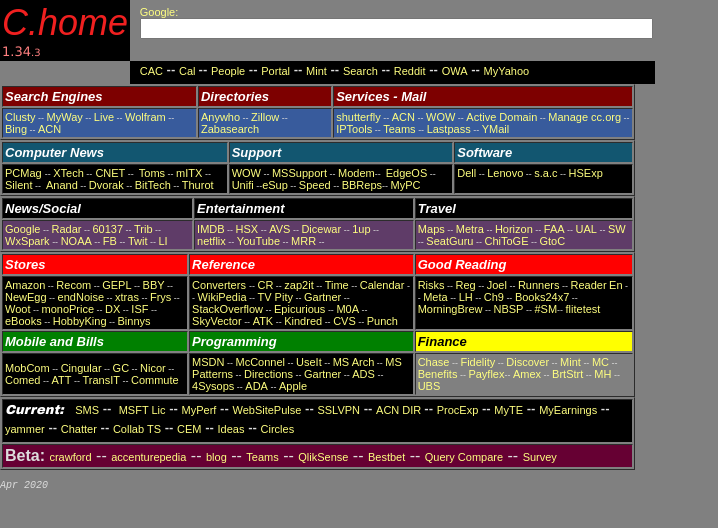
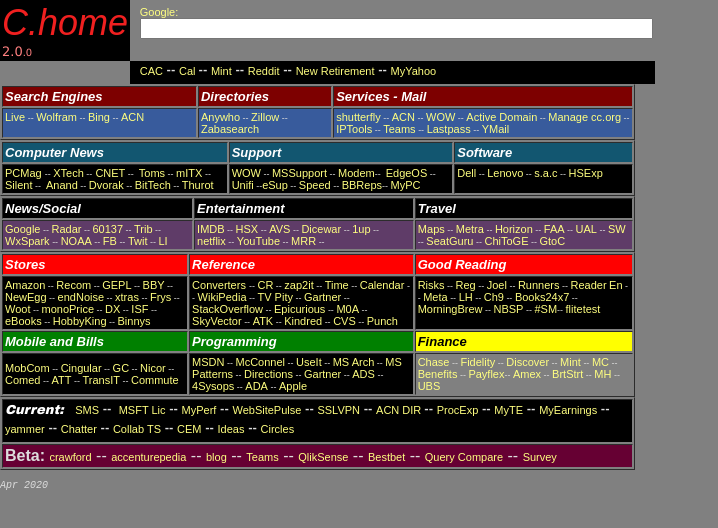
Before and after one commit to ccrawford/ccrawford.github.io, a plain HTML site: page index.html in a window 1280 px wide. Shown: the whole page, without its empty margins (0-718 px from the left). Drawn offline with Linux system fonts and the light colour scheme.

Commit message:
First fix w/o Accenture

```diff
--- a/index.html
+++ b/index.html
@@ -102,17 +102,22 @@ A.body1:visited
 <table border="0" width="635" cellspacing="0" cellpadding="2">
   <tbody>
     <tr>
-      <td valign="top" bgcolor="#000000" width="29%"><span style="color: #ff8080; font-family: Verdana; font-size: xx-large;"> <a style="font-size: 36; color: #f02020; font-style: italic;" href="http://temp.ccrawford.org/home.htm">C.home</a> </span><span style="color: #ff8080; font-family: Verdana; font-size: small;">1.34</span><span class="style4">.3</span></td>
+      <td valign="top" bgcolor="#000000" width="29%"><span style="color: #ff8080; font-family: Verdana; font-size: xx-large;"> <a style="font-size: 36; color: #f02020; font-style: italic;" href="https://ccrawford.github.io">C.home</a> </span><span style="color: #ff8080; font-family: Verdana; font-size: small;">2.0</span><span class="style4">.0</span></td>
       <td valign="top" width="1%">&nbsp;</td>
       <td width="69%"><form action="http://www.google.com/search" method="get" name="f">
-        <p><span style="color: #ffff80; font-family: &#39;Lucida Sans Unicode&#39;; font-size: xx-small;"> <a href="https://www.google.com/finance">Google:</a></span><span style="color: #ffff80; font-family: Arial, Helvetica, Monaco; font-size: small;"> <input name="q" size="61" type="text"> </span></p>
+        <p><span style="color: #ffff80; font-family: Lucida Sans Unicode; font-size: xx-small;"> <a href="https://www.google.com/finance">Google:</a></span><span style="color: #ffff80; font-family: Arial, Helvetica, Monaco; font-size: small;"> <input name="q" size="61" type="text"> </span></p>
         </form></td>
     </tr>
     <tr>
       <td valign="top" width="29%">&nbsp;</td>
       <td valign="top" bgcolor="#000000" width="1%">&nbsp;</td>
       <td valign="middle" bgcolor="#000000" width="69%">
-        <p class="CACBase"><a href="http://mail.ccrawford.org/">CAC</a> -- <a href="https://www.google.com/calendar/hosted/ccrawford.org/render?gsessionid=OK"> Cal </a>-- <a href="https://people.accenture.com/home.aspx"> <span class="spyle3">People</span></a> -- <a href="https://portal.accenture.com/"> <span class="style3">Portal</span></a> -- <a href="https://wwws.mint.com/login.event">Mint</a> -- <a href="https://search.accenture.com/">Search</a> -- <a href="http://www.reddit.com/"><span class="style3">Reddit</span></a> -- <a href="https://myemail.accenture.com/"><span class="style3">OWA</span></a> -- <a href="http://my.yahoo.com/">MyYahoo</a></p>
+        <p class="CACBase"><a href="http://mail.ccrawford.org/">CAC</a> -- <a href="https://www.google.com/calendar/hosted/ccrawford.org/render?gsessionid=OK"> Cal </a>
+          -- <a href="https://wwws.mint.com/login.event">Mint</a> --
+           <a href="http://www.reddit.com/">Reddit</a> --
+            <a href="https://www.newretirement.com/planner/dashboard"><span class="style3">New Retirement</span></a> --
+            <a href="http://my.yahoo.com/">MyYahoo</a>
+            <a href="https://onedrive.com/"></a></p>
       </td>
     </tr>
   </tbody>
@@ -127,7 +132,7 @@ A.body1:visited
       <td valign="top" bgcolor="#7d0000" width="298" height="16"><span style="color: #ffffff; font-family: Arial, Helvetica, Monaco; font-size: small;"><strong><em>Services - Mail</em></strong></span></td>
     </tr>
     <tr>
-      <td valign="top" bgcolor="#385b9c" width="200" height="28"><span class="style3"><a href="http://clusty.com/">Clusty</a></span><span style="font-family: Arial; font-size: xx-small;"> -- <a href="http://my.myway.com/">MyWay</a> -- <a href="http://live.com/">Live</a> -- <a href="http://wolframalpha.com/"> Wolfram</a> -- <a href="http://bing.com/">Bing</a> -- <a href="https://search.accenture.com/">ACN</a> </span></td>
+      <td valign="top" bgcolor="#385b9c" width="200" height="28"><span style="font-family: Arial; font-size: xx-small;"> <a href="http://live.com/">Live</a> -- <a href="http://wolframalpha.com/"> Wolfram</a> -- <a href="http://bing.com/">Bing</a> -- <a href="https://search.accenture.com/">ACN</a> </span></td>
       <td valign="top" bgcolor="#385b9c" width="133" height="28"><span style="font-family: Arial; font-size: xx-small;"> <a href="https://www.anywho.com/whitepages">Anywho</a> -- <a href="http://www.zillow.com/">Zillow</a> -- <a href="http://www.zabasearch.com/">Zabasearch</a> </span></td>
       <td valign="top" bgcolor="#385b9c" width="313" height="28"><span style="font-family: Arial; font-size: xx-small;"> <a href="http://www.shutterfly.com/">shutterfly</a> -- <a href="https://myemail.accenture.com/">ACN</a> -- <a href="http://webmail.wideopenwest.com/">WOW</a> -- <a href="http://www.active-domain.com/">Active Domain</a> -- <a href="https://manage.active-domain.com/"> Manage cc.org</a> -- <a href="http://tatumweb.com/iptools.htm">IPTools</a> -- <a href="https://teams.microsoft.com/">Teams</a> -- <a href="https://lastpass.com/index.php?ac=1">Lastpass</a> -- <a href="http://us-mg5.mail.yahoo.com/neo/launch">YMail</a></span></td>
     </tr>
```
